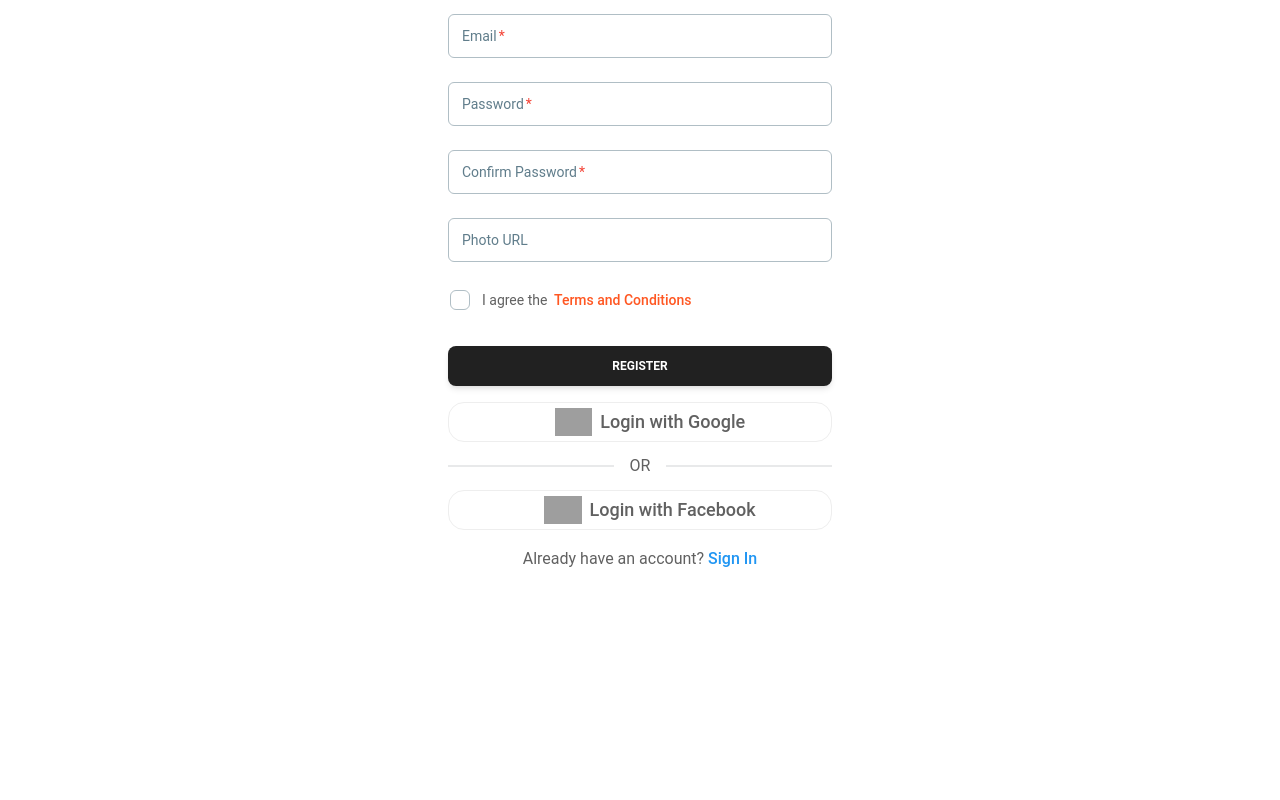
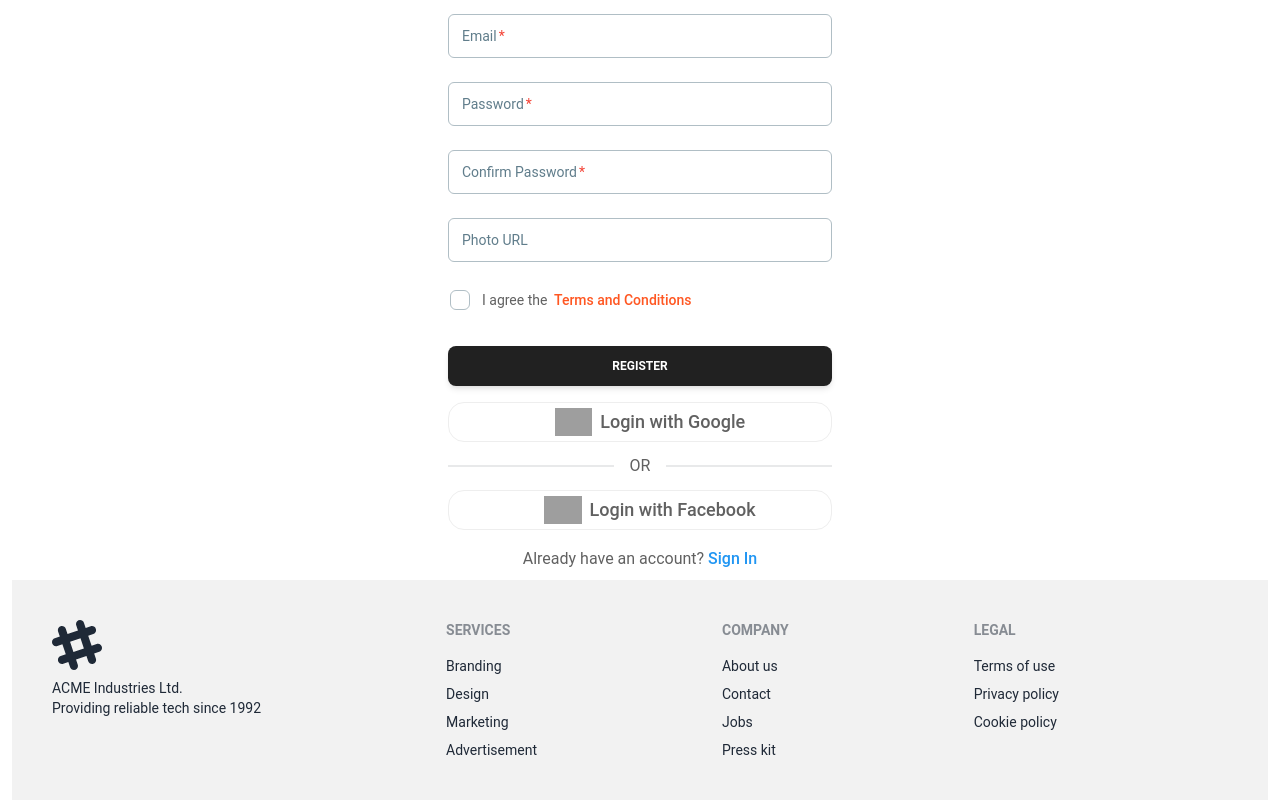
Before and after one commit to RedowanSajeeb/BrainyToy-Store-Front-end, a React (Vite) app: page /registration in a window 1280 px wide. Shown: the part 279-1079 px from the top of the page. Before the commit the page ends 859 px from the top, so only its background shows below. Built offline with nearby package versions, Linux system fonts and the light colour scheme; no server answers; grey boxes are pictures that could not be loaded.

Commit message:
add-a toy

```diff
--- a/src/Layout/Main.jsx
+++ b/src/Layout/Main.jsx
@@ -2,12 +2,15 @@
 
 import { Outlet } from "react-router-dom";
 import Navbar from "../Pages/Sheard/Navbar";
+import Footer from "../Pages/Sheard/footer";
+
 
 const Main = () => {
     return (
-      <div>
+      <div className="ms-3 me-3">
         <Navbar></Navbar>
-          <Outlet></Outlet>
+        <Outlet></Outlet>
+        <Footer></Footer>
       </div>
     );
 };
--- /dev/null
+++ b/src/Pages/AddAToy/AddAToy.jsx
@@ -0,0 +1,61 @@
+// import React from 'react';
+import { Input, Option, Select, Textarea } from "@material-tailwind/react";
+import { useContext } from "react";
+import { AuthContext } from "../../Provider/AuthProvider";
+const AddAToy = () => {
+  const { user } = useContext(AuthContext);
+  console.log(user?.displayName);
+  return (
+    <div>
+      <h1 className="text-center md:mt-10 mt-5 md:text-5xl">
+        Add A New Toy in the{" "}
+        <span className="text-orange-500">BrainYToy Store</span>{" "}
+      </h1>
+      <p className="text-center mt-3 text-gray-500">
+        &quot;Wonderland of Knowledge: Unleashing Potential with Educational
+        Toys! &quot;
+      </p>
+      <div
+        className="max-w-5xl mx-auto md:mt-16 mt-5
+        border md:p-10 gap-5 w-full h-full mb-20 p-4 rounded-lg md:mb-24"
+      >
+        <div
+          className="max-w-5xl mx-auto  mt-5
+       grid md:grid-cols-2 border  gap-5 w-full h-full p-4 rounded-lg mb-5"
+        >
+          <div className="flex  flex-col gap-6">
+            <Input color="blue" label="Picture URL of the toy" />
+            <Input color="purple" label="Toy Name" />
+            <Input
+              color="indigo"
+              label="Seller name"
+              defaultValue={user?.displayName}
+            />
+            <Input
+              color="teal"
+              label="Seller email"
+              defaultValue={user?.email}
+            />
+          </div>
+          <div className="flex  flex-col gap-6">
+            <Input color="blue" label="Price" />
+            <Input color="purple" label="Rating" />
+            <Input color="indigo" label="Available quantity" />
+            <Select label="Category ">
+              <Option>Math Toys</Option>
+              <Option>Science Toys</Option>
+              <Option>Language Toys</Option>
+              <Option>engineering tools</Option>
+              {/* <Option>Material Tailwind Svelte</Option> */}
+            </Select>
+          </div>
+        </div>
+        <div className="w-full mx-auto ">
+          <Textarea label="Detail description" />
+        </div>
+      </div>
+    </div>
+  );
+};
+
+export default AddAToy;
--- /dev/null
+++ b/src/Pages/All-Toys/ALLToys.jsx
@@ -0,0 +1,11 @@
+// import React from 'react';
+
+const ALLToys = () => {
+    return (
+        <div>
+
+        </div>
+    );
+};
+
+export default ALLToys;
--- a/src/Pages/Sheard/Navbar.jsx
+++ b/src/Pages/Sheard/Navbar.jsx
@@ -248,11 +248,14 @@
         </Typography>
       )}
       {user && (
-        <Typography>
-          <MenuItem className="text-gray-800 text-sm  flex items-center lg:rounded-full 2">
-            Add A Toy
-          </MenuItem>
-        </Typography>
+        <Link to={"/addAToy"}>
+
+          <Typography>
+            <MenuItem className="text-gray-800 text-sm  flex items-center lg:rounded-full 2">
+              Add A Toy
+            </MenuItem>
+          </Typography>
+        </Link>
       )}
     </ul>
   );
--- a/src/Pages/Sheard/footer.jsx
+++ b/src/Pages/Sheard/footer.jsx
@@ -1,11 +1,48 @@
 // import React from 'react';
 
-const footer = () => {
+const Footer = () => {
     return (
+      <footer className="footer p-10 bg-base-200 text-base-content">
         <div>
-
+          <svg
+            width="50"
+            height="50"
+            viewBox="0 0 24 24"
+            xmlns="http://www.w3.org/2000/svg"
+            fillRule="evenodd"
+            clipRule="evenodd"
+            className="fill-current"
+          >
+            <path d="M22.672 15.226l-2.432.811.841 2.515c.33 1.019-.209 2.127-1.23 2.456-1.15.325-2.148-.321-2.463-1.226l-.84-2.518-5.013 1.677.84 2.517c.391 1.203-.434 2.542-1.831 2.542-.88 0-1.601-.564-1.86-1.314l-.842-2.516-2.431.809c-1.135.328-2.145-.317-2.463-1.229-.329-1.018.211-2.127 1.231-2.456l2.432-.809-1.621-4.823-2.432.808c-1.355.384-2.558-.59-2.558-1.839 0-.817.509-1.582 1.327-1.846l2.433-.809-.842-2.515c-.33-1.02.211-2.129 1.232-2.458 1.02-.329 2.13.209 2.461 1.229l.842 2.515 5.011-1.677-.839-2.517c-.403-1.238.484-2.553 1.843-2.553.819 0 1.585.509 1.85 1.326l.841 2.517 2.431-.81c1.02-.33 2.131.211 2.461 1.229.332 1.018-.21 2.126-1.23 2.456l-2.433.809 1.622 4.823 2.433-.809c1.242-.401 2.557.484 2.557 1.838 0 .819-.51 1.583-1.328 1.847m-8.992-6.428l-5.01 1.675 1.619 4.828 5.011-1.674-1.62-4.829z"></path>
+          </svg>
+          <p>
+            ACME Industries Ltd.
+            <br />
+            Providing reliable tech since 1992
+          </p>
         </div>
+        <div>
+          <span className="footer-title">Services</span>
+          <a className="link link-hover">Branding</a>
+          <a className="link link-hover">Design</a>
+          <a className="link link-hover">Marketing</a>
+          <a className="link link-hover">Advertisement</a>
+        </div>
+        <div>
+          <span className="footer-title">Company</span>
+          <a className="link link-hover">About us</a>
+          <a className="link link-hover">Contact</a>
+          <a className="link link-hover">Jobs</a>
+          <a className="link link-hover">Press kit</a>
+        </div>
+        <div>
+          <span className="footer-title">Legal</span>
+          <a className="link link-hover">Terms of use</a>
+          <a className="link link-hover">Privacy policy</a>
+          <a className="link link-hover">Cookie policy</a>
+        </div>
+      </footer>
     );
 };
 
-export default footer;
+export default Footer;
```
Also changed, not shown: src/Routes/Route.jsx (+6 -1 lines).
